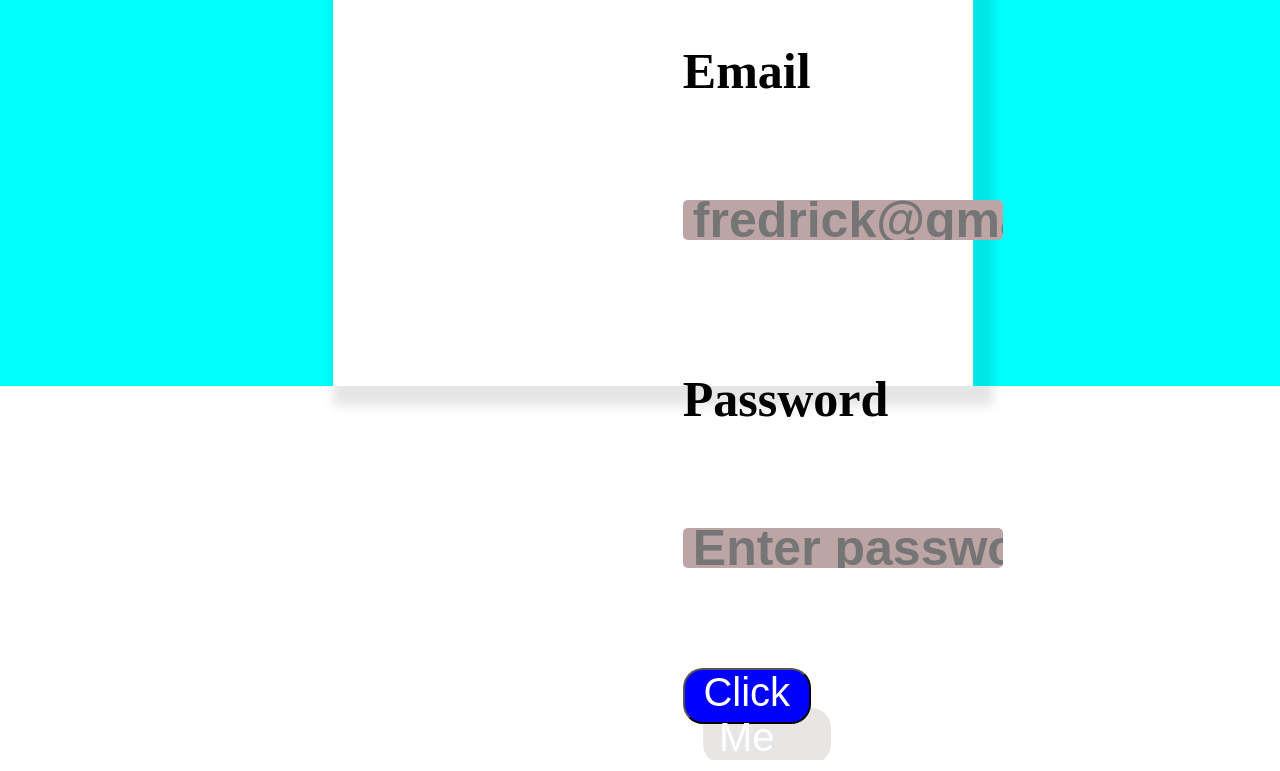
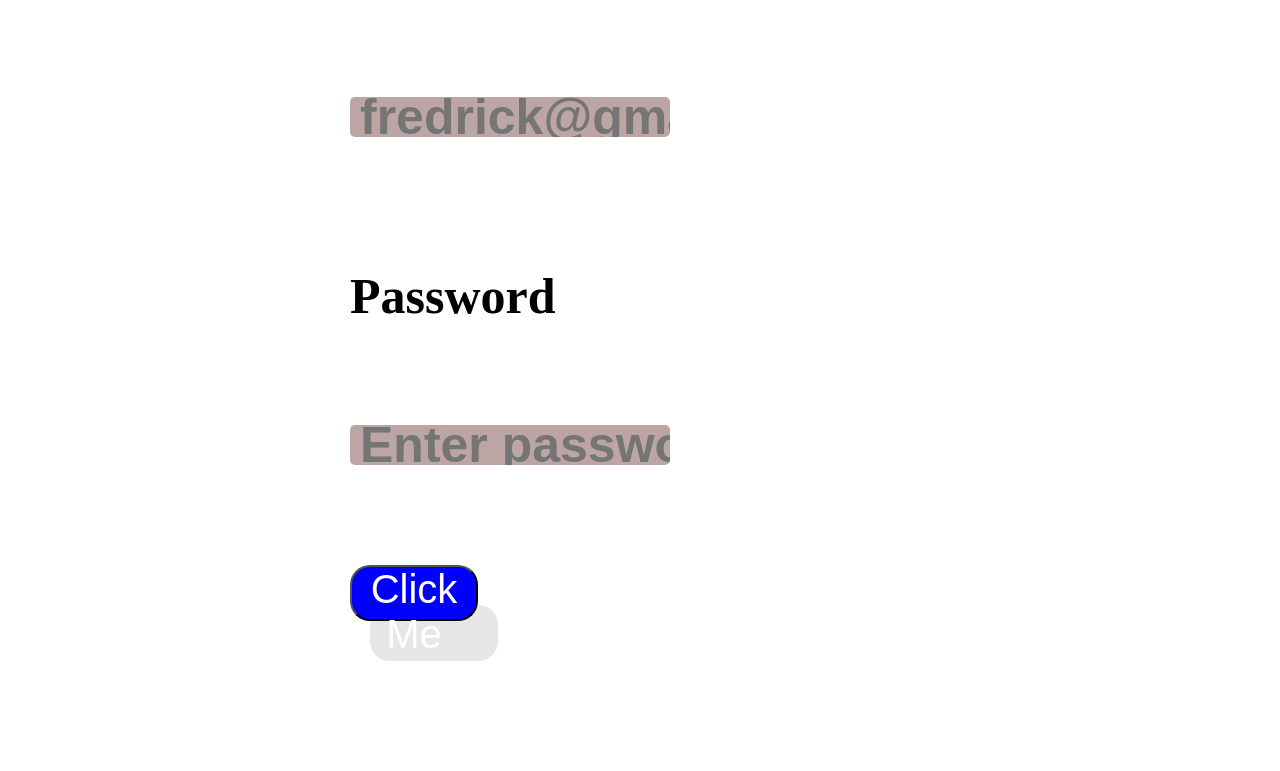
Before and after one commit to FREDRICK-76/login_page, a plain HTML site: page index.html in a window 1280 px wide. Shown: the part 414-1185 px from the top of the page. Drawn offline with Linux system fonts and the light colour scheme.

Commit message:
Update styles.css

```diff
--- a/styles.css
+++ b/styles.css
@@ -16,8 +16,8 @@
     background-color: aqua;
 }
  #loginform{
-    width: 50vw;
-    height: 100vh;
+    width: 100%;
+    height: 100%;
     background-color: white;
     padding: 10px;
     display: flex;
@@ -117,7 +117,7 @@ font-weight: 900;
         flex-wrap: fixed;
     }
     #passwordInput{
-        width: 100%;
+        width: 100%
         padding-left: 0;
         height: 10vh;
         font-size: 15px;
```
